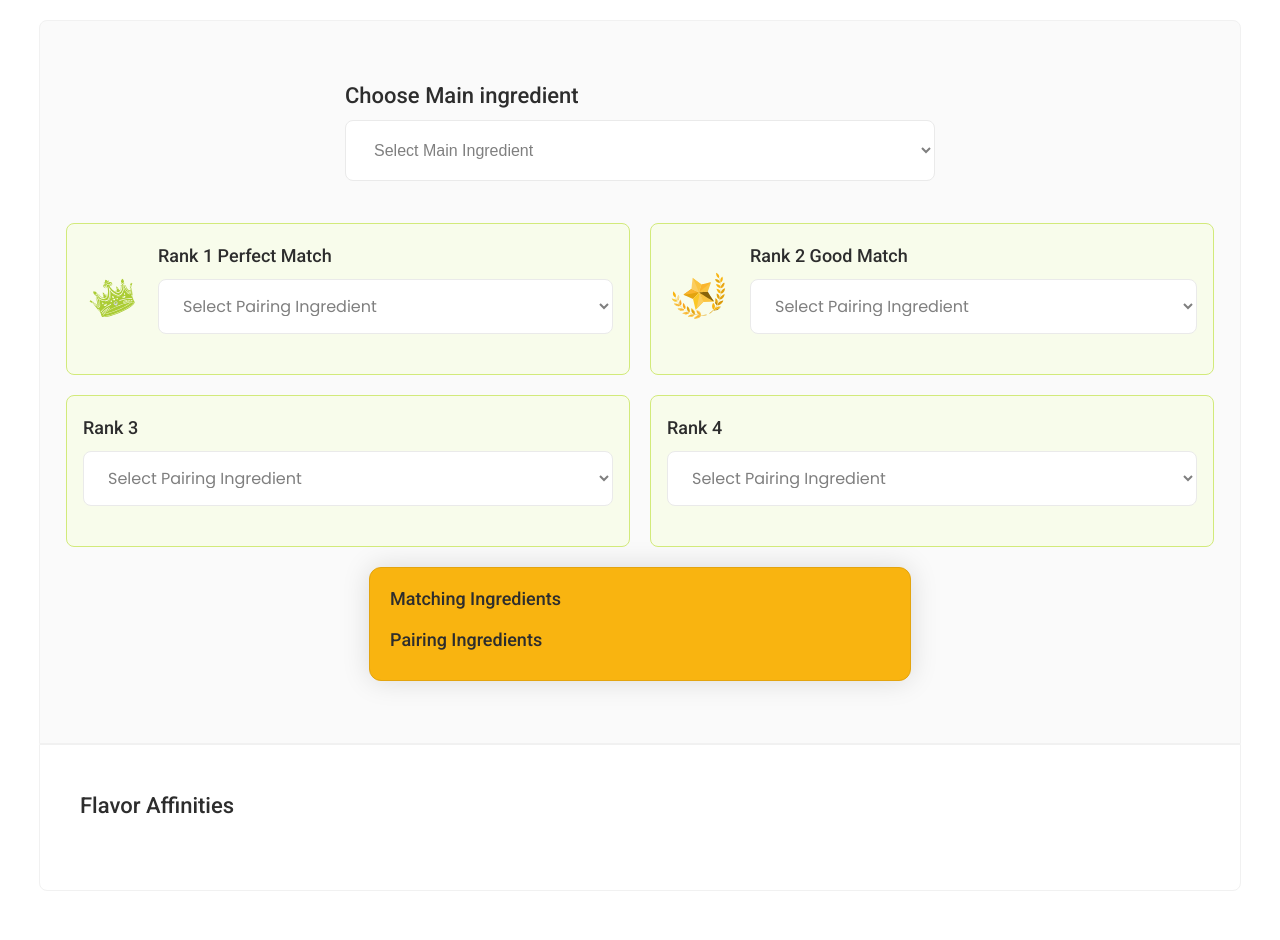
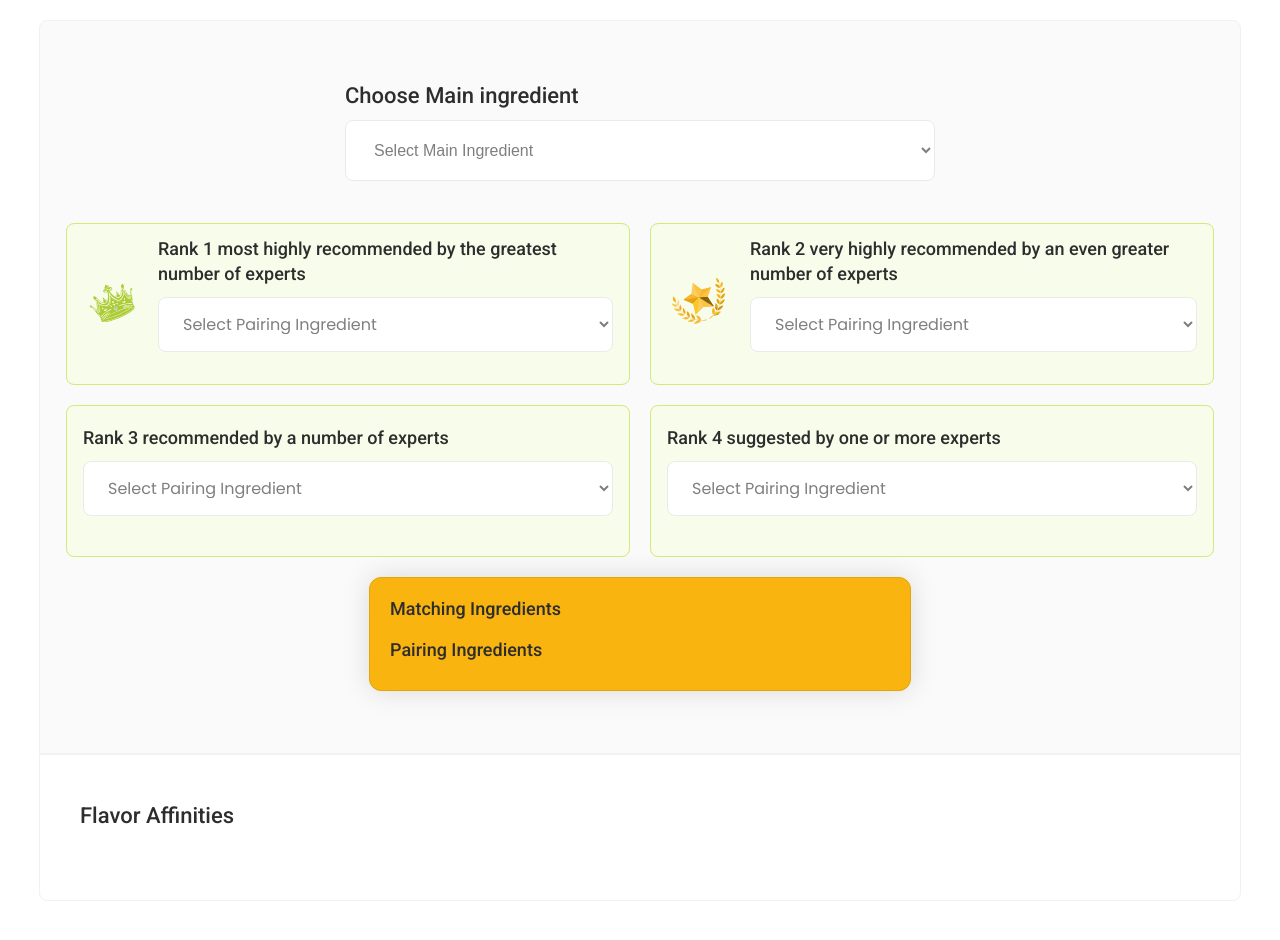
Before and after one commit to amandevcosmo/flavor-gpt, a plain HTML site: page index.html in a window 1280 px wide. Drawn offline with Linux system fonts and the light colour scheme.

Commit message:
Text changes, score corrected manually

```diff
--- a/index.html
+++ b/index.html
@@ -342,7 +342,7 @@
                 <img src="perfect.svg" alt="" />
               </div>
               <div class="pairing-ingredient">
-                <label for="">Rank 1 Perfect Match</label><br />
+                <label for="">Rank 1 most highly recommended by the greatest number of experts</label><br />
                 <select id="pairingScore5">
                   <option value="">Select Pairing Ingredient</option>
                 </select>
@@ -354,7 +354,7 @@
                 <img src="best.svg" alt="" />
               </div>
               <div class="pairing-ingredient">
-                <label for="">Rank 2 Good Match</label><br />
+                <label for="">Rank 2 very highly recommended by an even greater number of experts</label><br />
                 <select id="pairingScore4">
                   <option value="">Select Pairing Ingredient</option>
                 </select>
@@ -366,7 +366,7 @@
                 <img src="best.svg" alt="" />
               </div> -->
               <div class="pairing-ingredient">
-                <label for="">Rank 3</label><br />
+                <label for="">Rank 3 recommended by a number of experts</label><br />
                 <select id="pairingScore3">
                   <option value="">Select Pairing Ingredient</option>
                 </select>
@@ -378,7 +378,7 @@
                 <img src="best.svg" alt="" />
               </div> -->
               <div class="pairing-ingredient">
-                <label for="">Rank 4</label><br />
+                <label for="">Rank 4 suggested by one or more experts</label><br />
                 <select id="pairingScore1">
                   <option value="">Select Pairing Ingredient</option>
                 </select>
```
Also changed, not shown: ingredients.json.
